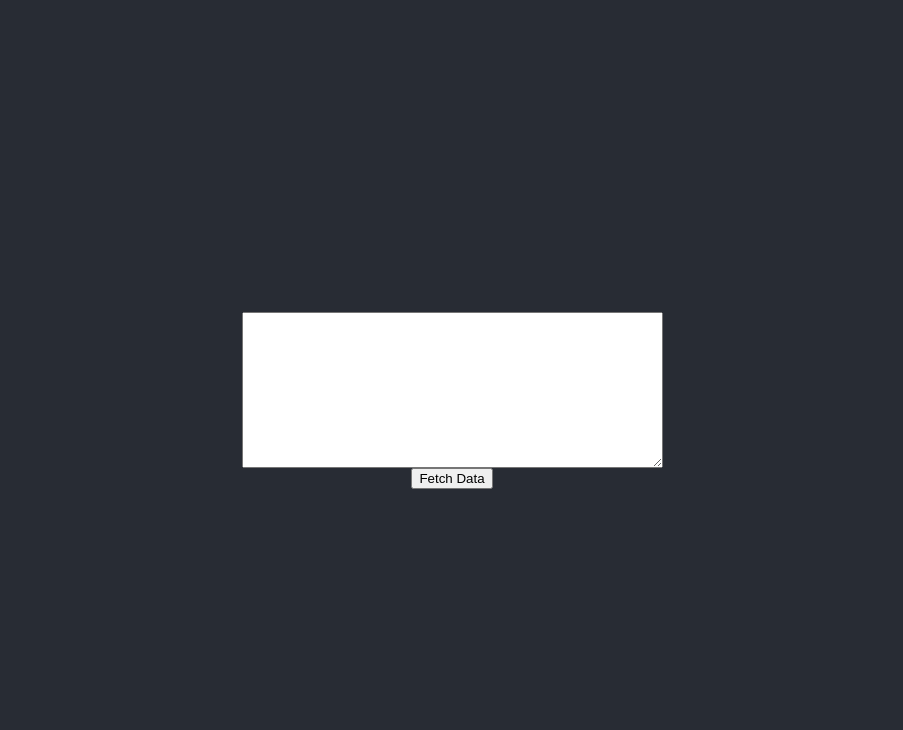
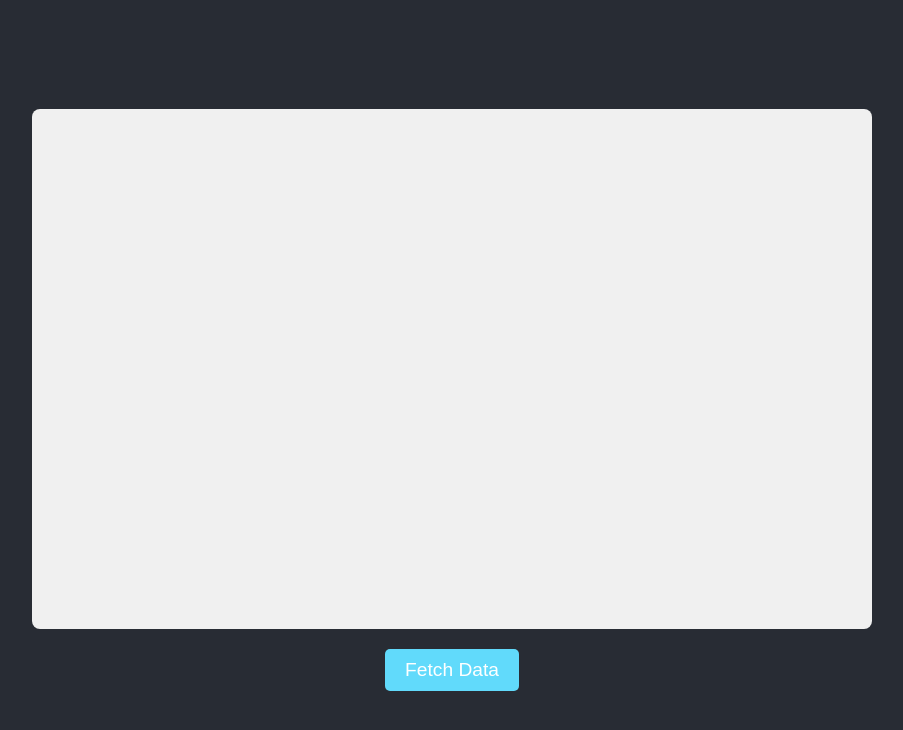
Before and after one commit to Piorum/ScLau, a React (Create React App) app in the folder chatfrontend/: page / in a window 1280 px wide. Shown: the top 730 px of the page, without its empty margins (188-1091 px from the left). Built offline with nearby package versions, Linux system fonts and the light colour scheme.

Commit message:
Regression Fix, Readded Markdown Formatting

```diff
--- a/chatfrontend/package.json
+++ b/chatfrontend/package.json
@@ -13,7 +13,9 @@
     "@types/react-dom": "^19.1.9",
     "react": "^19.1.1",
     "react-dom": "^19.1.1",
+    "react-markdown": "^10.1.0",
     "react-scripts": "5.0.1",
+    "remark-gfm": "^4.0.1",
     "typescript": "^4.9.5",
     "web-vitals": "^2.1.4"
   },
--- a/chatfrontend/src/App.css
+++ b/chatfrontend/src/App.css
@@ -1,16 +1,5 @@
 .App {
   text-align: center;
-}
-
-.App-logo {
-  height: 40vmin;
-  pointer-events: none;
-}
-
-@media (prefers-reduced-motion: no-preference) {
-  .App-logo {
-    animation: App-logo-spin infinite 20s linear;
-  }
 }
 
 .App-header {
@@ -24,15 +13,30 @@
   color: white;
 }
 
-.App-link {
-  color: #61dafb;
+.markdown-container {
+  background-color: #f0f0f0;
+  color: #333;
+  padding: 20px;
+  border-radius: 8px;
+  width: 80%;
+  max-width: 800px;
+  height: 60vh;
+  overflow-y: auto;
+  text-align: left;
+  margin-bottom: 20px;
 }
 
-@keyframes App-logo-spin {
-  from {
-    transform: rotate(0deg);
-  }
-  to {
-    transform: rotate(360deg);
-  }
+button {
+  background-color: #61dafb;
+  color: white;
+  border: none;
+  padding: 10px 20px;
+  border-radius: 5px;
+  font-size: 1.2rem;
+  cursor: pointer;
+  transition: background-color 0.3s ease;
 }
+
+button:hover {
+  background-color: #4fa8c4;
+}
--- a/chatfrontend/src/App.tsx
+++ b/chatfrontend/src/App.tsx
@@ -1,4 +1,5 @@
 import React, { useState } from 'react';
+import ReactMarkdown from 'react-markdown';
 import './App.css';
 
 function App() {
@@ -17,7 +18,6 @@ function App() {
           return;
         }
         const chunk = decoder.decode(value, { stream: true });
-        console.log('Received chunk:', chunk);
         setMessage(prevMessage => prevMessage + chunk);
         read();
       };
@@ -28,7 +28,9 @@ function App() {
   return (
     <div className="App">
       <header className="App-header">
-        <textarea value={message} readOnly rows={10} cols={50} />
+        <div className="markdown-container">
+          <ReactMarkdown>{message}</ReactMarkdown>
+        </div>
         <button onClick={fetchData}>Fetch Data</button>
       </header>
     </div>
```
Also changed, not shown: 1 other file (tests, documents, lock files or other folders).
